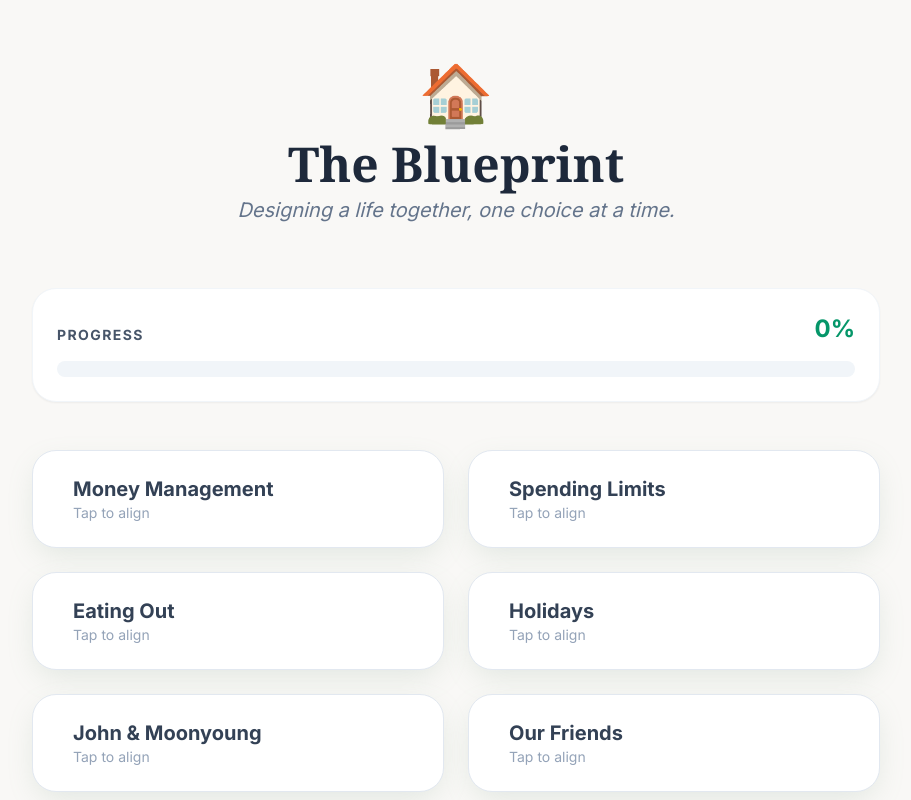
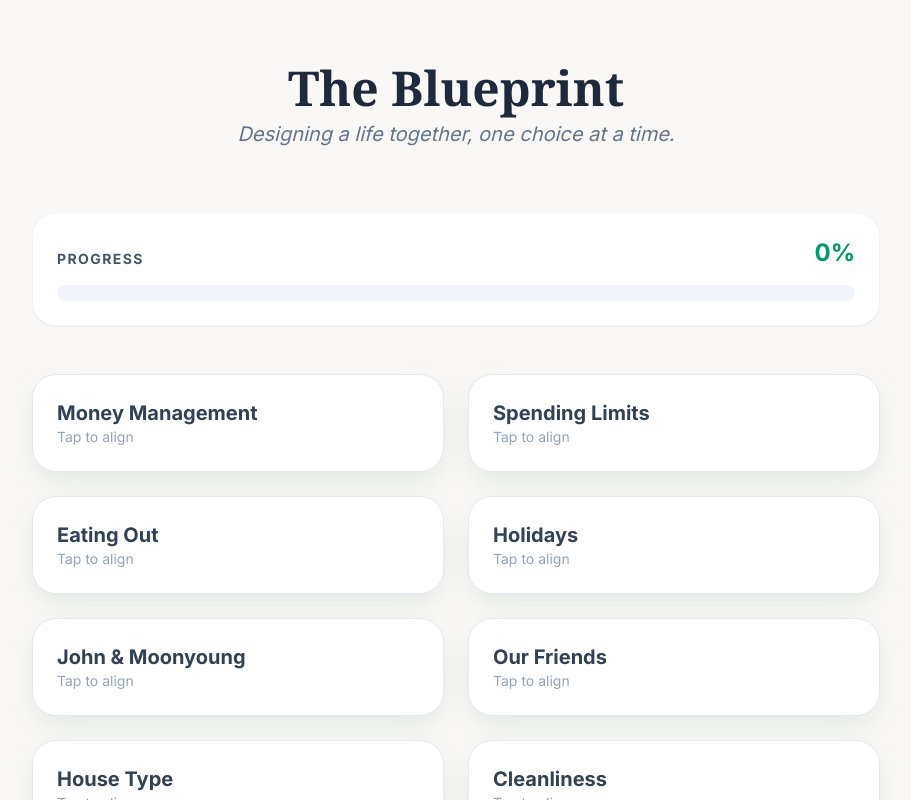
Before and after one commit to vetus-ordo/jennypooh, a Next.js app: page / in a window 1280 px wide. Shown: the top 800 px of the page, without its empty margins (184-1095 px from the left). Built offline with nearby package versions, Linux system fonts and the light colour scheme.

Commit message:
remove emojis

```diff
--- a/app/page.tsx
+++ b/app/page.tsx
@@ -19,7 +19,6 @@ export default function Home() {
   return (
     <main className="max-w-4xl mx-auto px-6 py-16">
       <header className="text-center mb-16">
-        <div className="text-6xl mb-4">🏠</div>
         <h1 className="text-5xl font-serif font-bold text-slate-800 mb-2">The Blueprint</h1>
         <p className="text-xl text-slate-500 italic">Designing a life together, one choice at a time.</p>
       </header>
@@ -42,14 +41,9 @@ export default function Home() {
         {Object.entries(categoryData).map(([id, cat]) => (
           <Link key={id} href={`/rank/${id}`}>
             <div className="blueprint-card group cursor-pointer">
-              <div className="flex items-center gap-4">
-                <span className="text-4xl group-hover:scale-125 transition-transform duration-300">
-                  {cat.icon}
-                </span>
-                <div>
-                  <h3 className="text-xl font-bold text-slate-700">{cat.name}</h3>
-                  <p className="text-sm text-slate-400">Tap to align</p>
-                </div>
+              <div>
+                <h3 className="text-xl font-bold text-slate-700">{cat.name}</h3>
+                <p className="text-sm text-slate-400">Tap to align</p>
               </div>
             </div>
           </Link>
```
